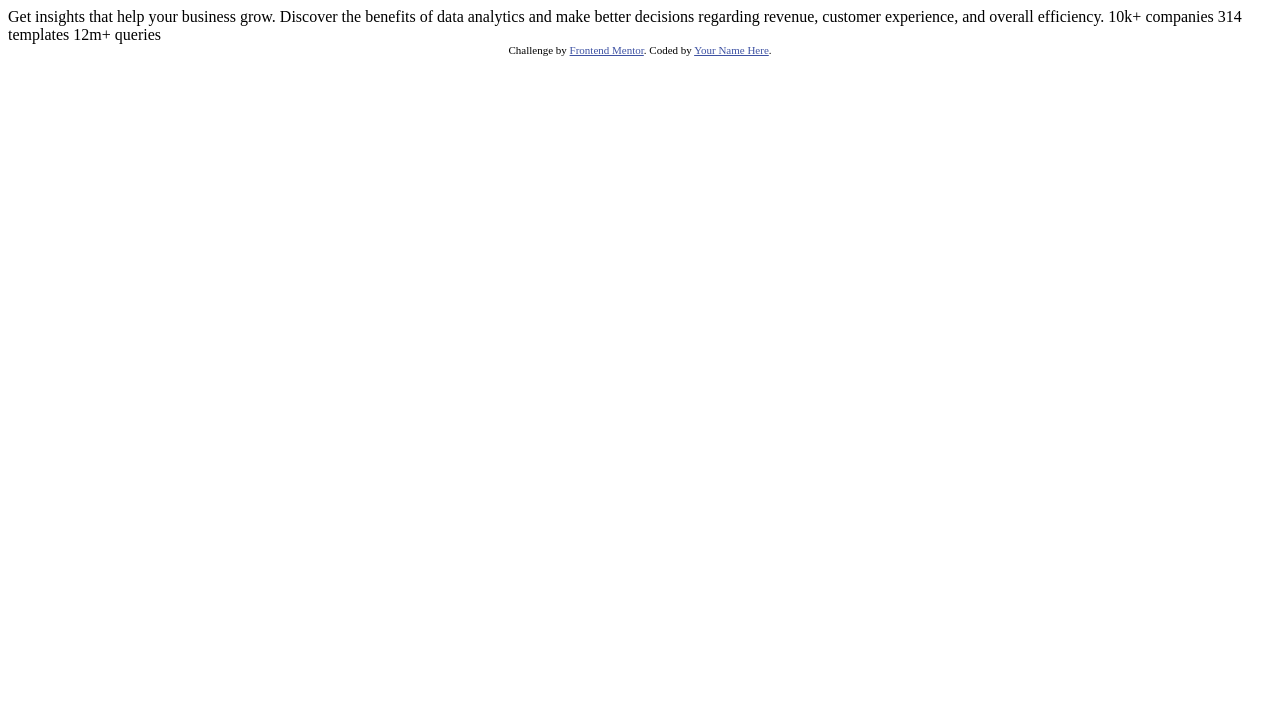
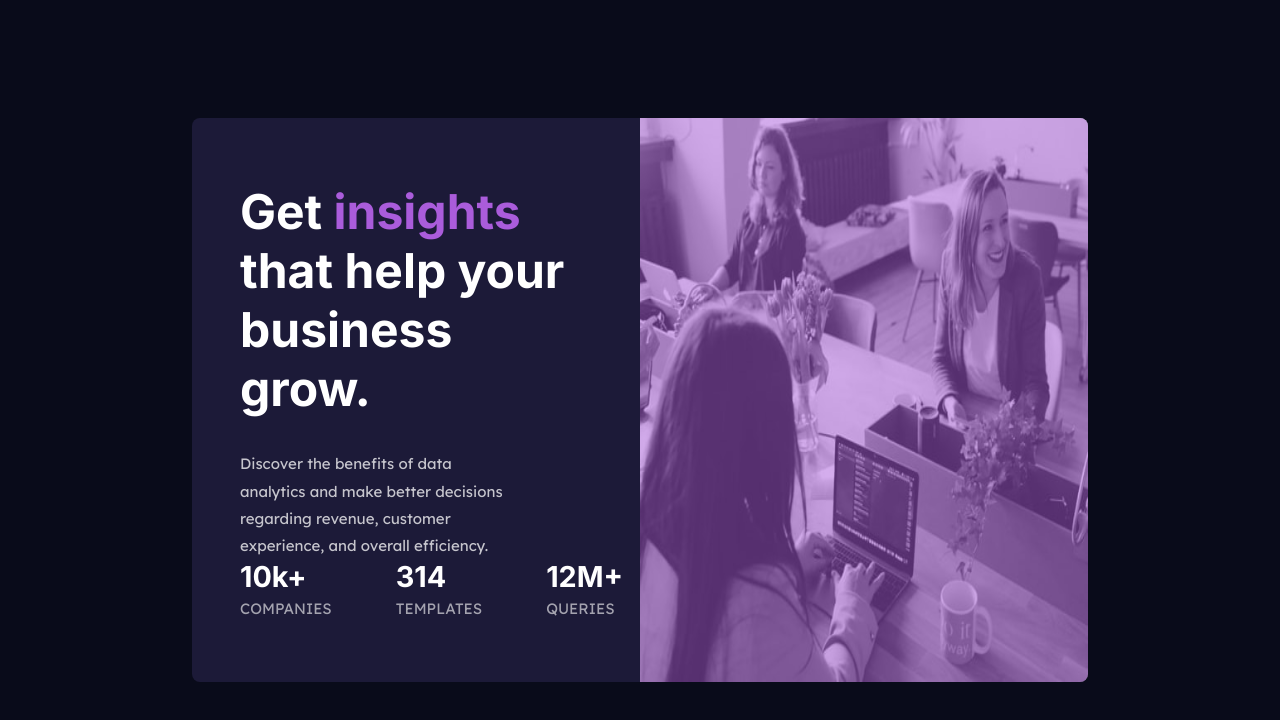
Before and after one commit to Hadieeyyy/faq-accordion-main, a plain HTML site: page stats-preview-card/index.html in a window 1280 px wide. Drawn offline with Linux system fonts and the light colour scheme.

Commit message:
first commit

```diff
--- /dev/null
+++ b/Hadieeyyy _ Recipe page_files/style.css
@@ -0,0 +1,98 @@
+
+
+ *{
+    margin:0rem;
+    padding: 0rem;
+    border: 0;
+    box-sizing: border-box;
+ }
+
+:root{
+ --White: hsl(0, 0%, 100%);
+ --Stone100: hsl(30, 54%, 90%);
+ --Stone150: hsl(30, 18%, 87%);
+ --Stone600: hsl(30, 10%, 34%);
+ --Stone900: hsl(24, 5%, 18%);
+ --Brown800: hsl(14, 45%, 36%);
+ --Rose800: hsl(332, 51%, 32%);
+ --Rose50: hsl(330, 100%, 98%);
+
+}
+
+
+
+body{
+ min-height: 100vh;
+ display: flex;
+ align-items: center;
+ justify-content: center;
+ background-color: var(--Stone100);
+}
+
+.card{
+ background-color: var(--White);
+ padding: 2rem;
+ border-radius: 1rem;
+ max-width: 40rem;
+}
+
+.image{
+ border-radius: .8rem;
+ max-width: 100%;
+ height:  auto;
+}
+
+/* .headingside{
+ padding: 1rem 0rem;
+} */
+
+header{
+font-size: 1.8rem;
+font-family: "Young Serif", sans-serif;
+font-optical-sizing: auto;
+font-weight: 400;
+font-style: normal;
+color: var(--Stone900);
+margin: 1rem 0rem;
+}
+
+
+.caption{
+font-family: "Outfit", sans-serif;
+font-optical-sizing: auto;
+font-weight: 400;
+font-style: normal;
+color: var(--Stone600);
+font-size: 1rem;
+margin: 1rem 0rem;
+}
+
+.pinkspace{
+ max-width: 100%;
+ padding: 1rem;
+ border-radius: .5rem;
+ background-color: var(--Rose50);
+ color:var(--Stone600);
+ font-family: "Outfit", sans-serif;
+ box-sizing: border-box;
+}
+
+#prept{
+    /* padding: 0rem; */
+    font-weight: 600;
+    color: var(--Rose800);
+}
+
+section{
+    margin: 1rem 0rem;
+}
+
+
+.subhead{
+    font-size: 1rem;
+    font-family: "Young Serif", sans-serif;
+    font-optical-sizing: auto;
+    font-weight: 400;
+    font-style: normal;
+    color: var(--Rose800);
+    }
--- a/stats-preview-card/index.html
+++ b/stats-preview-card/index.html
@@ -3,31 +3,72 @@
 <head>
   <meta charset="UTF-8">
   <meta name="viewport" content="width=device-width, initial-scale=1.0"> <!-- displays site properly based on user's device -->
-
+  <link rel="stylesheet" href="style.css">
   <link rel="icon" type="image/png" sizes="32x32" href="./images/favicon-32x32.png">
 
-  <title>Frontend Mentor | Stats preview card component</title>
+
+  <title>Hadieeyyy | Stats preview card component</title>
 
   <!-- Feel free to remove these styles or customise in your own stylesheet 👍 -->
   <style>
-    .attribution { font-size: 11px; text-align: center; }
-    .attribution a { color: hsl(228, 45%, 44%); }
+
+    @import url('https://fonts.googleapis.com/css2?family=Inter:ital,opsz,wght@0,14..32,100..900;1,14..32,100..900&family=Lexend+Deca:wght@100..900&family=Work+Sans:ital,wght@0,100..900;1,100..900&display=swap');
+
   </style>
 </head>
 <body>
 
-  Get insights that help your business grow.
+  <!-- Get insights that help your business grow.
 
   Discover the benefits of data analytics and make better decisions regarding revenue, customer
   experience, and overall efficiency.
 
   10k+ companies
   314 templates
-  12m+ queries
+  12m+ queries -->
 
-  <div class="attribution">
-    Challenge by <a href="https://www.frontendmentor.io?ref=challenge" target="_blank">Frontend Mentor</a>.
-    Coded by <a href="#">Your Name Here</a>.
-  </div>
+  <main class="filler">
+
+    <div class="left">
+
+      <div>
+      <heading>
+        Get <span style="color:hsl(277, 64%, 61%)">insights</span> that help your business grow.
+      </heading>
+
+      <p class="bodytext">
+        Discover the benefits of data analytics and make better
+        decisions regarding revenue, customer experience, and overall
+        efficiency.
+      </p>
+
+    </div>
+
+      <div class="stats">
+
+        <div>
+          <p class="figure">10k+</p>
+          <p class="desc">COMPANIES</p>
+        </div>
+
+        <div>
+          <p class="figure">314</p>
+          <p class="desc">TEMPLATES</p>
+        </div>
+
+        <div>
+          <p class="figure">12M+</p>
+          <p class="desc">QUERIES</p>
+        </div>
+
+      </div>
+    </div>
+
+    <div class="right">
+      <img src="images/image-header-desktop.jpg">
+    </div>
+
+  </main>
+
 </body>
 </html>
--- /dev/null
+++ b/stats-preview-card/style.css
@@ -0,0 +1,115 @@
+:root{
+    /* Primary */
+    --Navy950 : hsl(233, 47%, 7%);
+    --Blue950 : hsl(244, 37%, 16%);
+    --Purple500 : hsl(277, 64%, 61%);
+    --White10 : hsl(0, 0%, 100%);
+    --White20 : hsla(0, 0%, 100%, 0.75);
+    --White30 : hsla(0, 0%, 100%, 0.6);
+}
+
+*{
+    margin: 0rem;
+    padding: 0rem;
+    box-sizing: border-box;
+}
+
+
+
+p{
+  font-size: 0.94rem;
+  color: var(--White20);
+  font-family: "Lexend Deca", sans-serif;
+  font-optical-sizing: auto;
+  font-weight: 400;
+  font-style: normal;
+}
+
+body{
+    background: var(--Navy950);
+    display: flex;
+    align-items: center;
+    justify-content: center;
+    min-height: 100vh;
+    padding: 5rem;
+
+}
+
+.filler{
+    background: var(--Blue950);
+    display: flex;
+    width: 80%;
+    height: 60%;
+    border-radius: .5rem;
+    padding: 0rem;
+    overflow: hidden;
+}
+
+.left {
+    width: 50%;
+    min-height: 100%;
+    padding: 4rem 3rem;
+    display: flex;
+    flex-direction: column;
+    justify-content: space-between;
+}
+
+heading{
+  color: var(--White10);
+  font-size: 3rem;
+  font-family: "Inter", sans-serif;
+  font-optical-sizing: auto;
+  font-weight: 700;
+  font-style: normal;
+}
+
+
+.right{
+    width: 50%;
+    margin: 0rem;
+    position: relative;
+}
+
+.right img{
+    width: 100%;
+    height: 100%;
+}
+
+.right::after {
+    content: "";
+    position: absolute;
+    inset: 0;
+    background: hsl(277, 64%, 61%, 0.5);
+  }
+
+.bodytext{
+ margin-top: 2rem;
+ width:75%;
+ line-height: 1.8;
+}
+
+.stats{
+    display: flex;
+    gap: 4rem;
+}
+
+.stats div{
+    display: flex;
+    flex-direction: column;
+    gap: .3rem;
+}
+
+.figure{
+    color: var(--White10);
+    font-family: "Inter", sans-serif;
+    font-optical-sizing: auto;
+    font-size: 1.8rem;
+    font-weight: 700;
+    font-style: normal;
+}
+
+.desc{
+    color: var(--White30);
+    font-size: 0.94rem;
+    font-weight: 400;
+}
```
Also changed, not shown: Hadieeyyy _ Recipe page_files/Hadieeyyy _ Recipe page.html (added, +140 -0 lines), Hadieeyyy _ Recipe page_files/image-omelette.jpeg (added), 3 other files.
